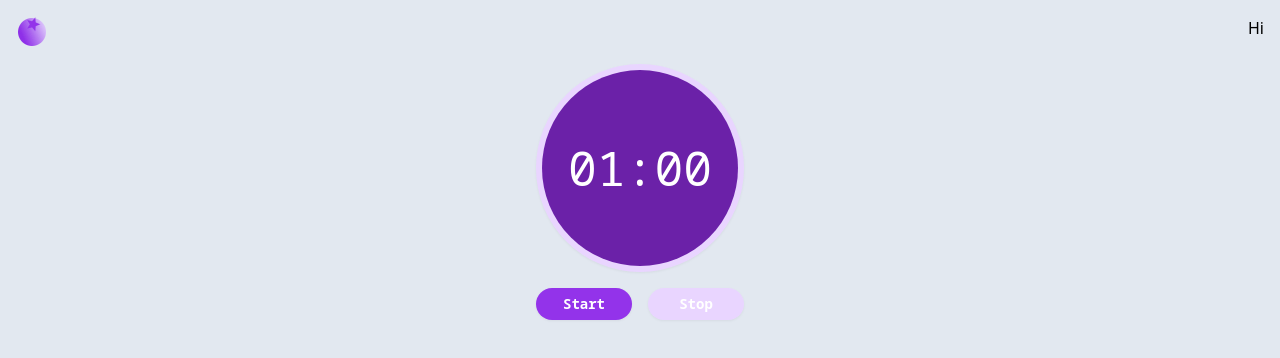
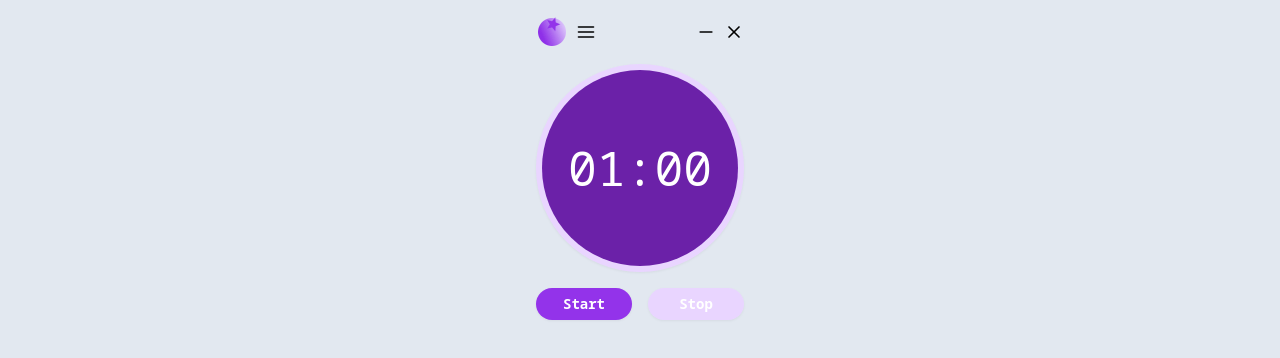
Before and after one commit to Johnny9Rodriguez/pomodoro-react, a React (Create React App) app: page / in a window 1280 px wide. Shown: the top 358 px of the page. Built offline with nearby package versions, Linux system fonts and the light colour scheme.

Commit message:
add header

```diff
--- a/package.json
+++ b/package.json
@@ -8,6 +8,7 @@
     "@testing-library/user-event": "^13.5.0",
     "react": "^18.3.1",
     "react-dom": "^18.3.1",
+    "react-icons": "^5.3.0",
     "react-scripts": "5.0.1",
     "web-vitals": "^2.1.4"
   },
--- a/src/App.jsx
+++ b/src/App.jsx
@@ -3,7 +3,7 @@ import Layout from './Layout';
 
 function App() {
     return (
-        <div className='h-screen overflow-hidden select-none'>
+        <div className='flex justify-center h-screen overflow-hidden select-none bg-slate-200'>
             <Layout />
         </div>
     );
--- a/src/Layout.jsx
+++ b/src/Layout.jsx
@@ -4,7 +4,7 @@ import Timer from './components/Timer';
 
 function Layout() {
     return (
-        <div className='flex flex-col items-center gap-4 p-4 h-full bg-slate-200'>
+        <div className='flex flex-col items-center gap-4 p-4 h-full w-min'>
             <Header />
             <Timer />
         </div>
--- a/src/components/Header.jsx
+++ b/src/components/Header.jsx
@@ -1,10 +1,19 @@
 import React from 'react';
+import { FiX } from 'react-icons/fi';
+import { FiMinus } from 'react-icons/fi';
+import { FiMenu } from 'react-icons/fi';
 
 function Header() {
     return (
         <div className='flex justify-between w-full'>
-            <img src='/images/icon.png' alt='icon' className='w-8 h-8' />
-            <div>Hi</div>
+            <div className='flex items-center gap-2'>
+                <img src='/images/icon.png' alt='icon' className='w-8 h-8' />
+                <FiMenu className='text-xl' />
+            </div>
+            <div className=' flex items-center gap-2'>
+                <FiMinus className='text-xl' />
+                <FiX className='text-xl' />
+            </div>
         </div>
     );
 }
```
Also changed, not shown: 1 other file (tests, documents, lock files or other folders).
